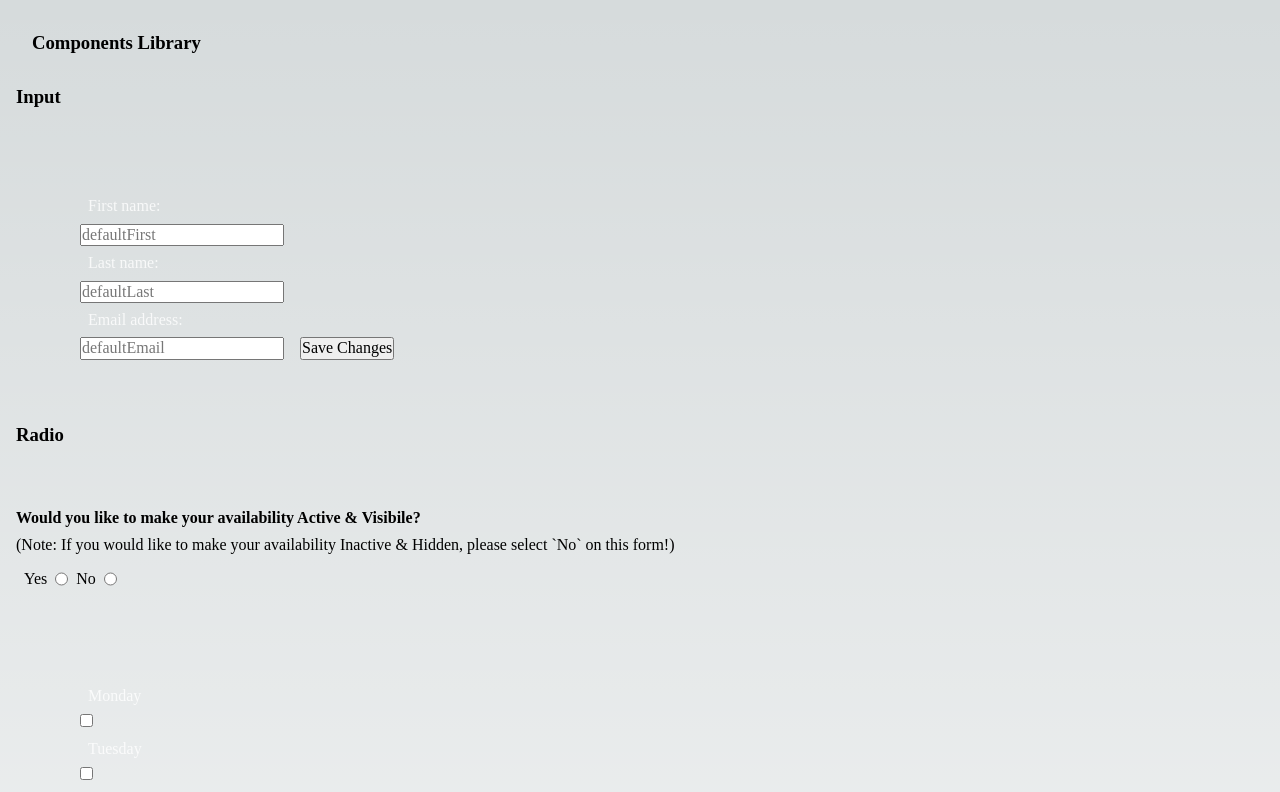
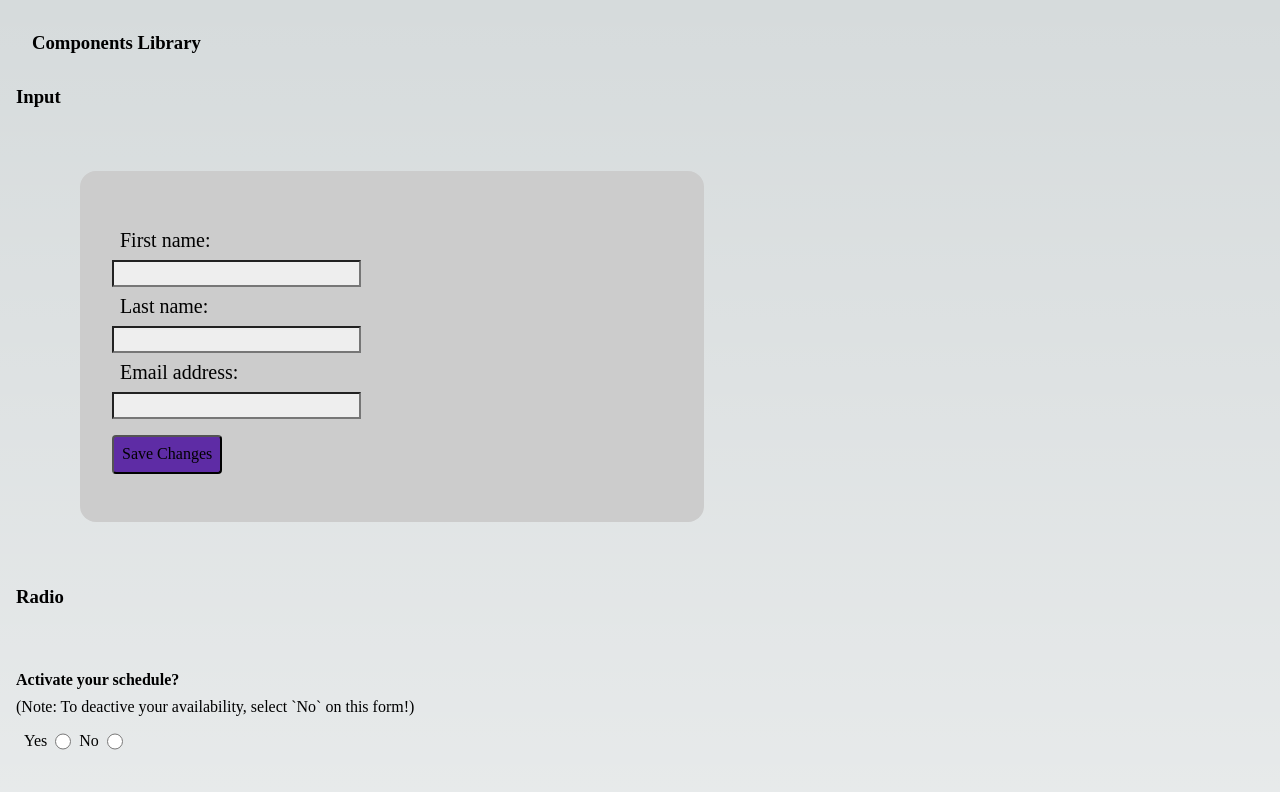
Before and after one commit to fullstackaubrey/compsWithNextjs, a Next.js app: page /components in a window 1280 px wide. Shown: the top 792 px of the page. Built offline with nearby package versions, Linux system fonts and the light colour scheme.

Commit message:
added styling

```diff
--- a/src/components/Input/Input.comp.js
+++ b/src/components/Input/Input.comp.js
@@ -2,9 +2,22 @@ import { useState } from 'react';
 
 function Input() {
   const [input, setInput] = useState('');
+  const [save, setSave] = useState(false);
+  const [saveButton, setButton] = useState("Save Changes");
 
-  const inputHandler = () => {
-    setInput('');
+  const saveHandler = (event) => {
+    if (save === false) {
+      setButton("Update Info")
+    } else {
+      setButton("Save Changes")
+    }
+
+    setSave(!save);
+    console.log("Saved")
+  }
+
+  const inputHandler = (event) => {
+    setInput(event.target.value);
   }
 
   console.log("input", input)
@@ -12,27 +25,43 @@ function Input() {
   return (
     <div>
       <h3>Input</h3>
-      <div className="ma5 white-80">
-
-
+      <div className="br4 ma5 pa4 black bg-moon-gray w-50">
         <label className="ma3">
-          <p className="pa2">First name:</p>
-          <input className="gray" type="text" name="firstName" value="defaultFirst" onChange={inputHandler} />
+          <p className="f4 pa2">First name:</p>
+          <input
+            className="f4 dark-gray bg-light-gray"
+            type="text"
+            name="firstName"
+            onChange={inputHandler}
+            readOnly={save} />
         </label>
 
         <label className="ma3">
-          <p className="pa2">Last name:</p>
-          <input className="gray" type="text" name="lastName" value="defaultLast" onChange={inputHandler} />
+          <p className="f4 pa2">Last name:</p>
+          <input
+            className="f4 dark-gray bg-light-gray"
+            type="text"
+            name="lastName"
+            onChange={inputHandler}
+            readOnly={save} />
         </label>
 
         <label className="ma3">
-          <p className="pa2">Email address:</p>
-          <input className="gray" type="text" name="email" value="defaultEmail" onChange={inputHandler} />
+          <p className="f4 pa2">Email address:</p>
+          <input
+            className="f4 dark-gray bg-light-gray"
+            type="text"
+            name="email"
+            onChange={inputHandler}
+            readOnly={save} />
         </label>
 
-        <input className="pointer dim" type="submit" value="Save Changes" />
-
-
+        <input
+          className="flex pointer br2 mv3 pa2 dim bg-purple hover-bg-dark-green"
+          type="submit"
+          value={saveButton}
+          onClick={saveHandler}
+        />
       </div>
     </div>
   )
--- a/src/components/Radio/Radio.comp.js
+++ b/src/components/Radio/Radio.comp.js
@@ -2,6 +2,7 @@ import { useState } from 'react';
 
 function Radio() {
   const [availability, setAvailability] = useState(true);
+  const [flare, setFlare] = useState("schedule is active");
 
   const days = [
     { title: "Monday", status: false },
@@ -25,14 +26,16 @@ function Radio() {
       <label
         key={day.title}
         className="ma3">
-        <p className="pa2 pointer grow">
+        <div className="flex hover-bg-green br2">
+          <p className="ph3 pv2 pointer grow w-80">
             {day.title}
           </p>
           <input
-          className="pointer"
+            className="pointer ma2 w1"
             type="checkbox"
             onClick={checkboxHandler}
           />
+        </div>
       </label>
     )
   }))
@@ -40,8 +43,10 @@ function Radio() {
   const availabilityHandler = (event) => {
     if (event.target.value === "yes") {
       setAvailability(true);
+      setFlare("schedule is active")
     } else {
       setAvailability(false);
+      setFlare("schedule is inactive")
     }
   }
 
@@ -50,10 +55,10 @@ function Radio() {
       <h3>Radio</h3>
 
       <h4 className="mt5">
-        Would you like to make your availability Active & Visibile?
+        Activate your schedule?
       </h4>
       <p className="mt2">
-        (Note: If you would like to make your availability Inactive & Hidden, please select `No` on this form!)
+        (Note: To deactive your availability, select `No` on this form!)
       </p>
       <div className="flex mt2">
         <label className="flex">
@@ -61,7 +66,7 @@ function Radio() {
             Yes
           </p>
           <input
-            className="pointer"
+            className="pointer w1"
             name="availability"
             value="yes"
             type="radio"
@@ -73,7 +78,7 @@ function Radio() {
             No
           </p>
           <input
-            className="pointer"
+            className="pointer w1"
             name="availability"
             value="no"
             type="radio"
@@ -82,7 +87,8 @@ function Radio() {
         </label>
       </div>
 
-      <div className="ma5 white-80">
+      <div className="pointer ma5 ph4 pv2 grow white-80 bg-purple br4 w5">
+        <p className="f4 ma3">{flare}</p>
         {availability && renderedDays}
       </div>
 
```
Lines whose indentation alone changed are shown as unchanged.
